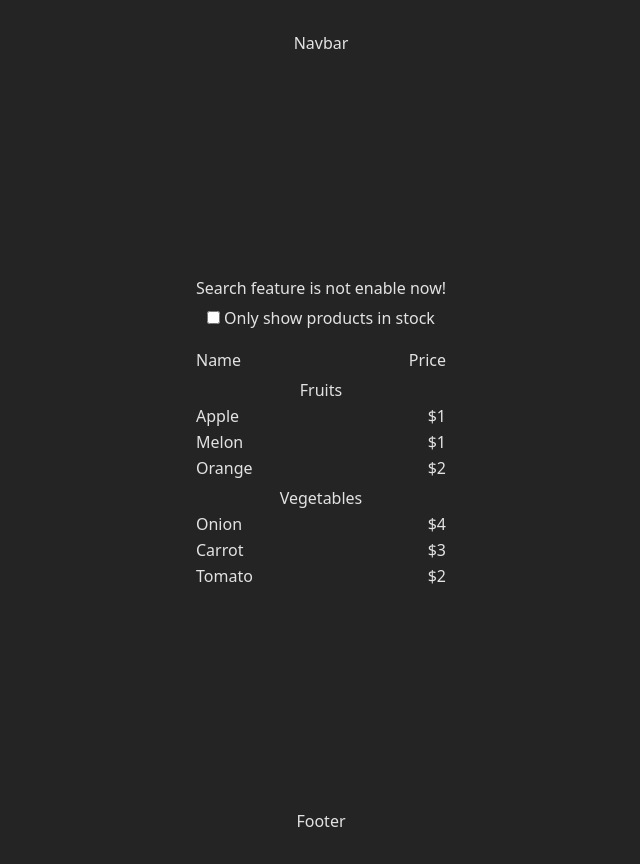
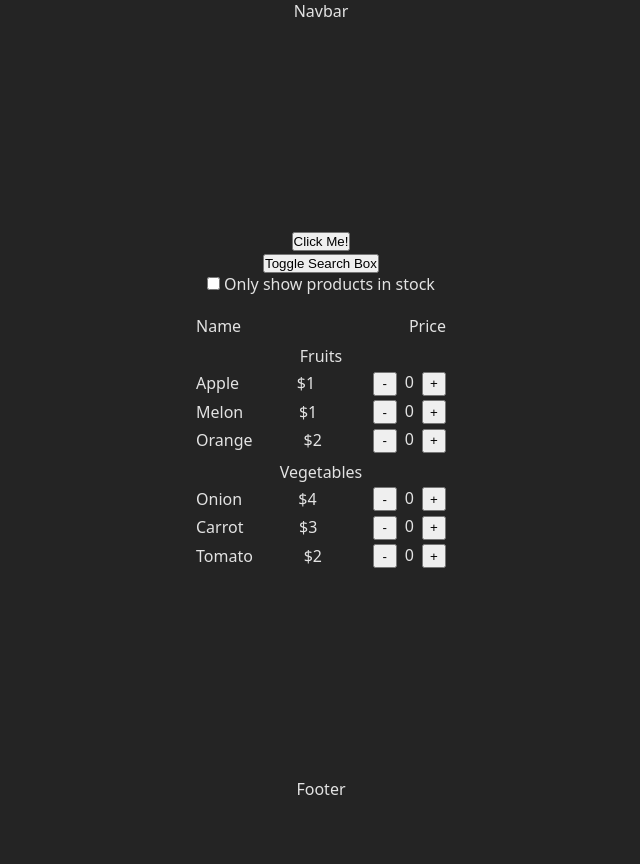
Before and after one commit to Keyvan-RezaeiF/qbc10, a React (Vite) app: page / in a window 1280 px wide. Shown: the whole page, without its empty margins (319-959 px from the left). After the commit the page ends 800 px from the top, so only its background shows below. Built offline with nearby package versions, Linux system fonts and the light colour scheme.

Commit message:
:sparkles: Add event handlers and state

```diff
--- a/src/App.css
+++ b/src/App.css
@@ -1,6 +1,5 @@
 #root {
   max-width: 1280px;
   margin: 0 auto;
-  padding: 2rem;
   text-align: center;
 }
--- a/src/App.tsx
+++ b/src/App.tsx
@@ -1,12 +1,18 @@
 import FiltersBox from './components/FiltersBox'
 import ProductsTable from './components/ProductsTable'
 import Layout from './components/Layout'
+import AlertButton from './components/AlertButton'
 import './App.css'
 
 const App = () => {
+  const handleClick = () => {
+    alert('Clicked!')
+  }
+
   return (
     <Layout>
-      <FiltersBox isSearchEnable={false} />
+      <AlertButton onClick={handleClick}>Click Me!</AlertButton>
+      <FiltersBox />
       <ProductsTable />
     </Layout>
   )
--- /dev/null
+++ b/src/components/AlertButton.tsx
@@ -0,0 +1,16 @@
+interface AlertButtonProps {
+  onClick: () => void
+  children: React.ReactNode
+}
+
+const AlertButton = (props: AlertButtonProps) => {
+  const { onClick, children } = props
+
+  return (
+    <button onClick={onClick}>
+      {children}
+    </button>
+  )
+}
+
+export default AlertButton
--- /dev/null
+++ b/src/components/Counter.tsx
@@ -0,0 +1,35 @@
+import { useState } from "react"
+
+const Counter = () => {
+  const [count, setCount] = useState(0)
+
+  const handleMinus = () => {
+    if (count === 0) return
+
+    setCount(count - 1) // cause re-rendering
+  }
+
+  const handlePlus = () => {
+    setCount(count + 1) // cause re-rendering
+  }
+
+  return (
+    <div>
+      <button
+        style={{ width: 24, height: 24 }}
+        onClick={handleMinus}
+      >
+        -
+      </button>
+      <span style={{ margin: '0 8px' }}>{count}</span>
+      <button
+        style={{ width: 24, height: 24 }}
+        onClick={handlePlus}
+      >
+        +
+      </button>
+    </div>
+  )
+}
+
+export default Counter
--- a/src/components/FiltersBox.tsx
+++ b/src/components/FiltersBox.tsx
@@ -1,13 +1,16 @@
-interface FiltersBoxProps {
-  isSearchEnable: boolean
-}
+import { useState } from "react"
 
-const FiltersBox = (props: FiltersBoxProps) => {
-  const { isSearchEnable = true } = props
+const FiltersBox = () => {
+  const [showSearchBox, setShowSearchBox] = useState(false)
+
+  const handleClick = () => {
+    setShowSearchBox(!showSearchBox)
+  }
 
   return (
     <div>
-      {isSearchEnable ? (
+      <button onClick={handleClick}>Toggle Search Box</button>
+      {showSearchBox && (
         <input
           type="text"
           style={{
@@ -16,10 +19,6 @@ const FiltersBox = (props: FiltersBoxProps) => {
           }}
           placeholder='Search ...'
         />
-      ) : (
-        <p style={{ marginBottom: 8 }}>
-          Search feature is not enable now!
-        </p>
       )}
       <div>
         <input
--- a/src/components/ProductRow.tsx
+++ b/src/components/ProductRow.tsx
@@ -1,3 +1,5 @@
+import Counter from "./Counter"
+
 interface ProductRowProps {
   title: string
   price: number
@@ -14,6 +16,7 @@ const ProductRow = (props: ProductRowProps) => {
     <div style={{ display: 'flex', alignItems: 'center', justifyContent: 'space-between', width: 250 }}>
       <span>{title}</span>
       <span>${price}</span>
+      <Counter />
     </div>
   )
 }
--- a/src/main.tsx
+++ b/src/main.tsx
@@ -3,8 +3,4 @@ import { createRoot } from 'react-dom/client'
 import './index.css'
 import App from './App'
 
-createRoot(document.getElementById('root')!).render(
-  <StrictMode>
-    <App />
-  </StrictMode>,
-)
+createRoot(document.getElementById('root')!).render(<App />)
```
